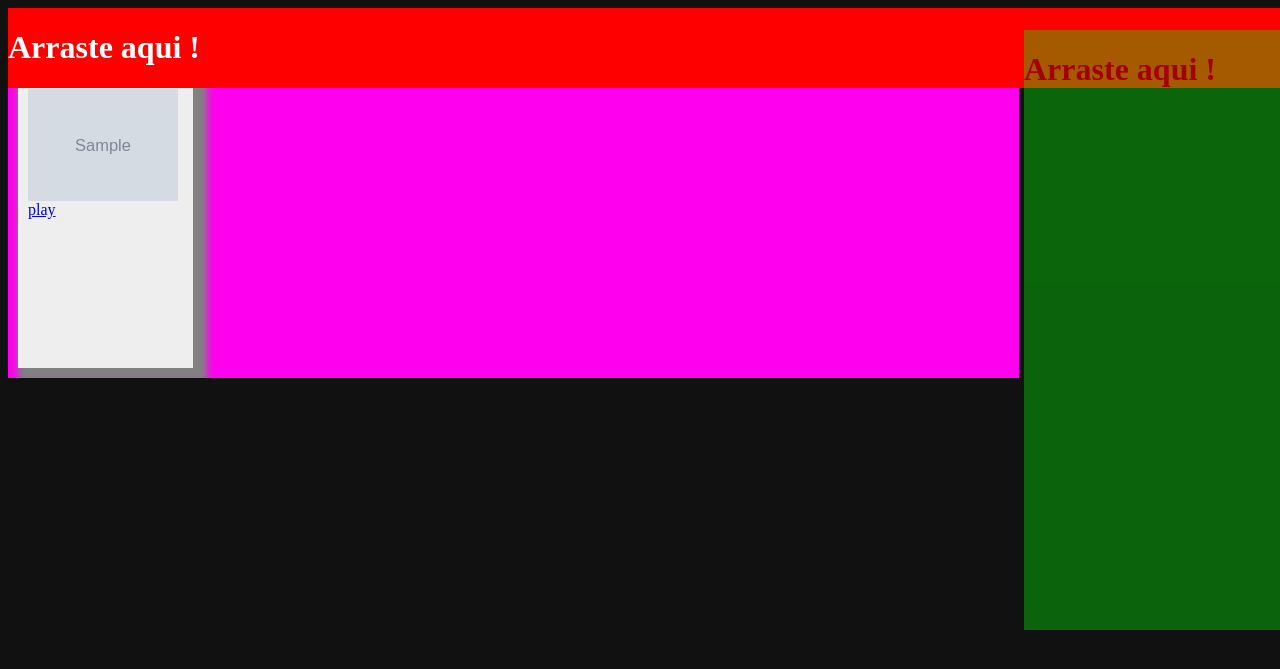
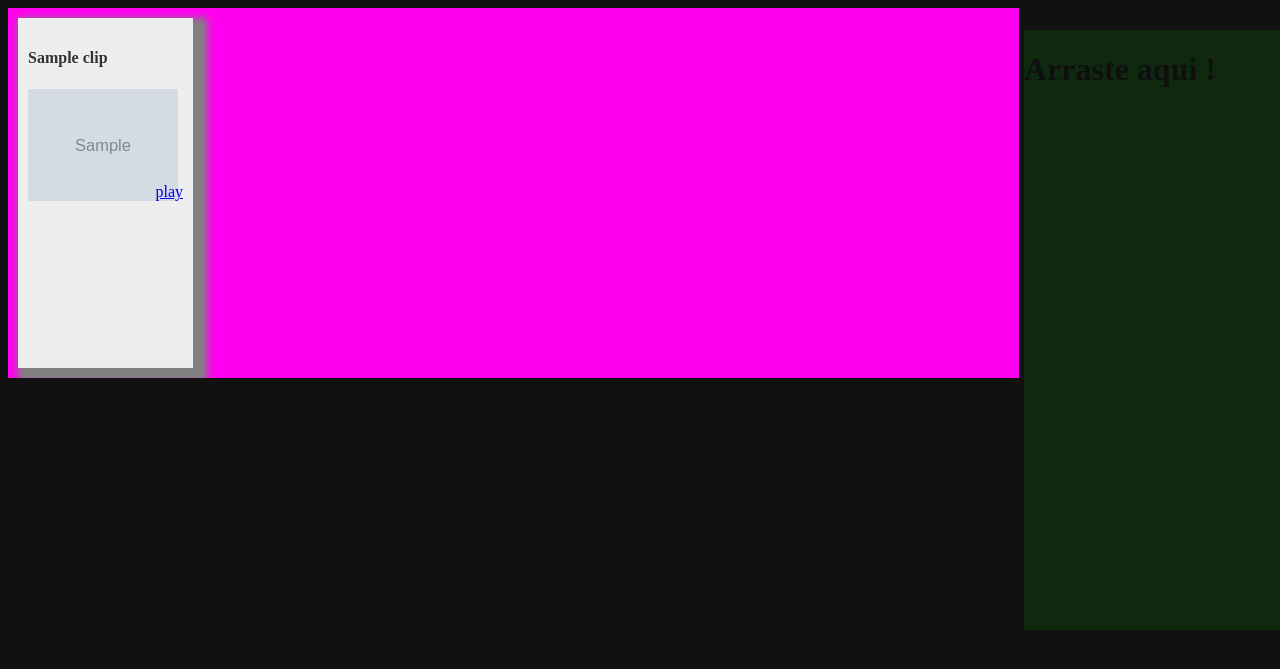
Before and after one commit to hacklabr/cabine_cinema, a Python web app: template django/cabine/templates/index.html in a window 1280 px wide. Shown: the top 669 px of the page. Run offline with Jinja, Linux system fonts and the light colour scheme; the template is opened without the code that fills it: most values are stand-ins (such as "Sample title", 1, 10 or a date in 2020); grey boxes marked "Sample" are stand-in pictures.

Commit message:
dicas de css do anderson

```diff
--- a/django/cabine/templates/index.html
+++ b/django/cabine/templates/index.html
@@ -17,6 +17,8 @@
     			margin-top: 10px;
     			box-shadow: 7px 7px 7px 7px #818181;
     		}
+    		.clip-box .asdf { position:relative; }
+    		.clip-box .info { position:absolute; bottom:0; right:0; }
     		.drop-area {
     			background: #00ff00;
     			width: 20%;
@@ -62,10 +64,10 @@
         </script>
     </head>
     <body>
-  		  	<div id="top-menu" class="top-menu">
+  		  	<!-- <div id="top-menu" class="top-menu">
         		<h1>Arraste aqui !</h1>
     	    </div>
-
+			-->
 			<div id="clip-list" class="clip-list">
    		    	{% for clip in clips %}
         		<div id="clip-{{clip.id}}" class="clip-box">
@@ -77,7 +79,11 @@
         				{% endfor %}
 	        		</h6>
     	    		{% endif %} -->
-        			<div><img width=150 src="{{clip.cover.url}}"></div>
+        			<div class="asdf">
+        				<img width="150" src="{{clip.cover.url}}">
+        				<a href='#' id='clip-{{clip.id}}' class="info">play</a>
+
+        			</div>
         			<!--
         			<h6>{{clip.sinopse}}</h6>
 
@@ -96,13 +102,14 @@
         				{% endfor %}
         			</h6>
         			{% endif %}-->
-        			<a href='#' id='clip-{{clip.id}}' >play</a>
+
 	        	</div>
     	    	{% endfor %}
     	    </div>
     	    <div id="droparea" class="drop-area">
         		<h1>Arraste aqui !</h1>
     	    </div>
+    	    <!--
    		  	<div id="droparea" class="drop-area">
         		<h1>Arraste aqui !</h1>
     	    </div>
@@ -112,6 +119,6 @@
     	   	<div id="droparea" class="drop-area">
         		<h1>Arraste aqui !</h1>
     	    </div>
-
+			-->
     </body>
 </html>
```
